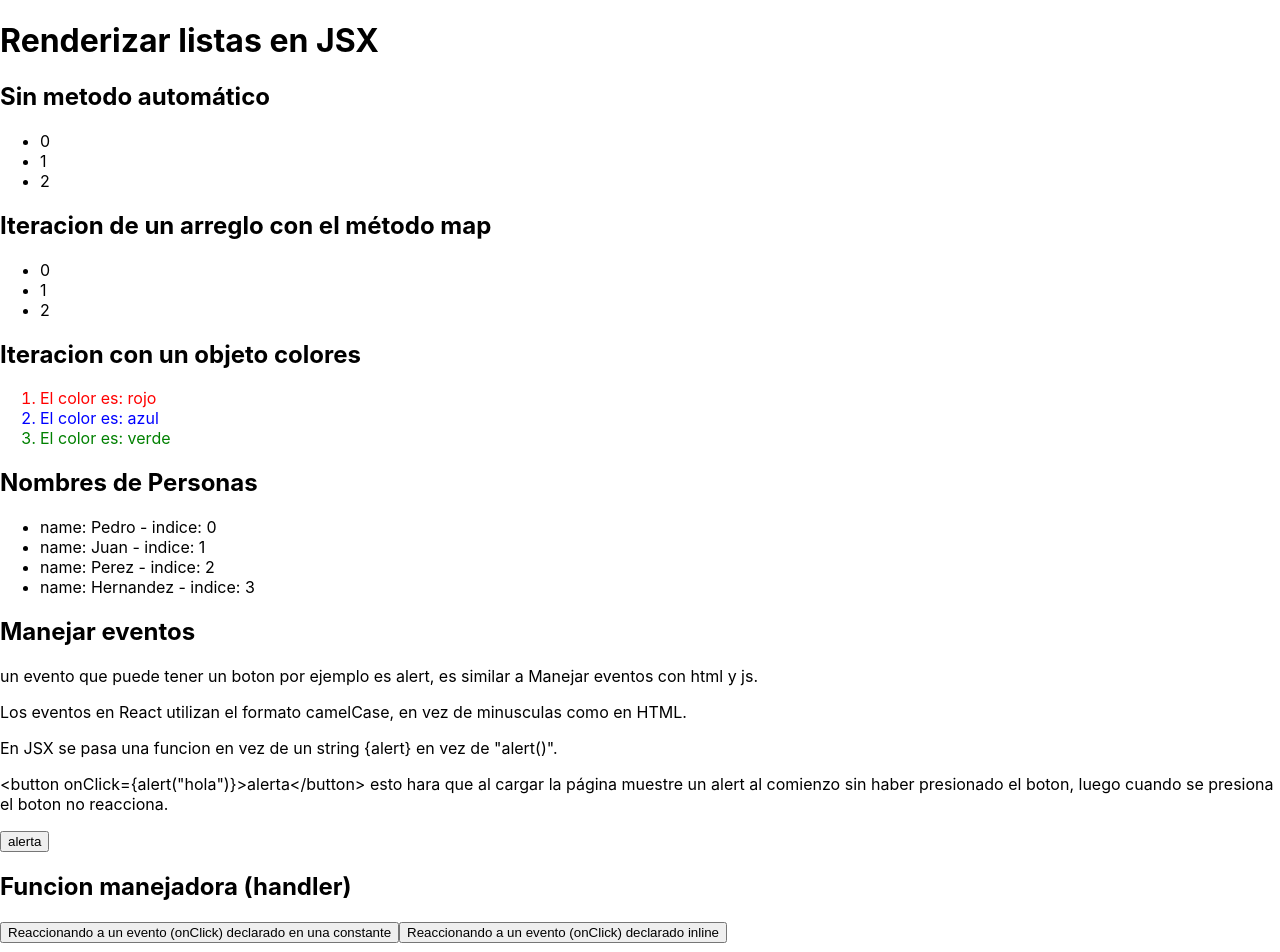
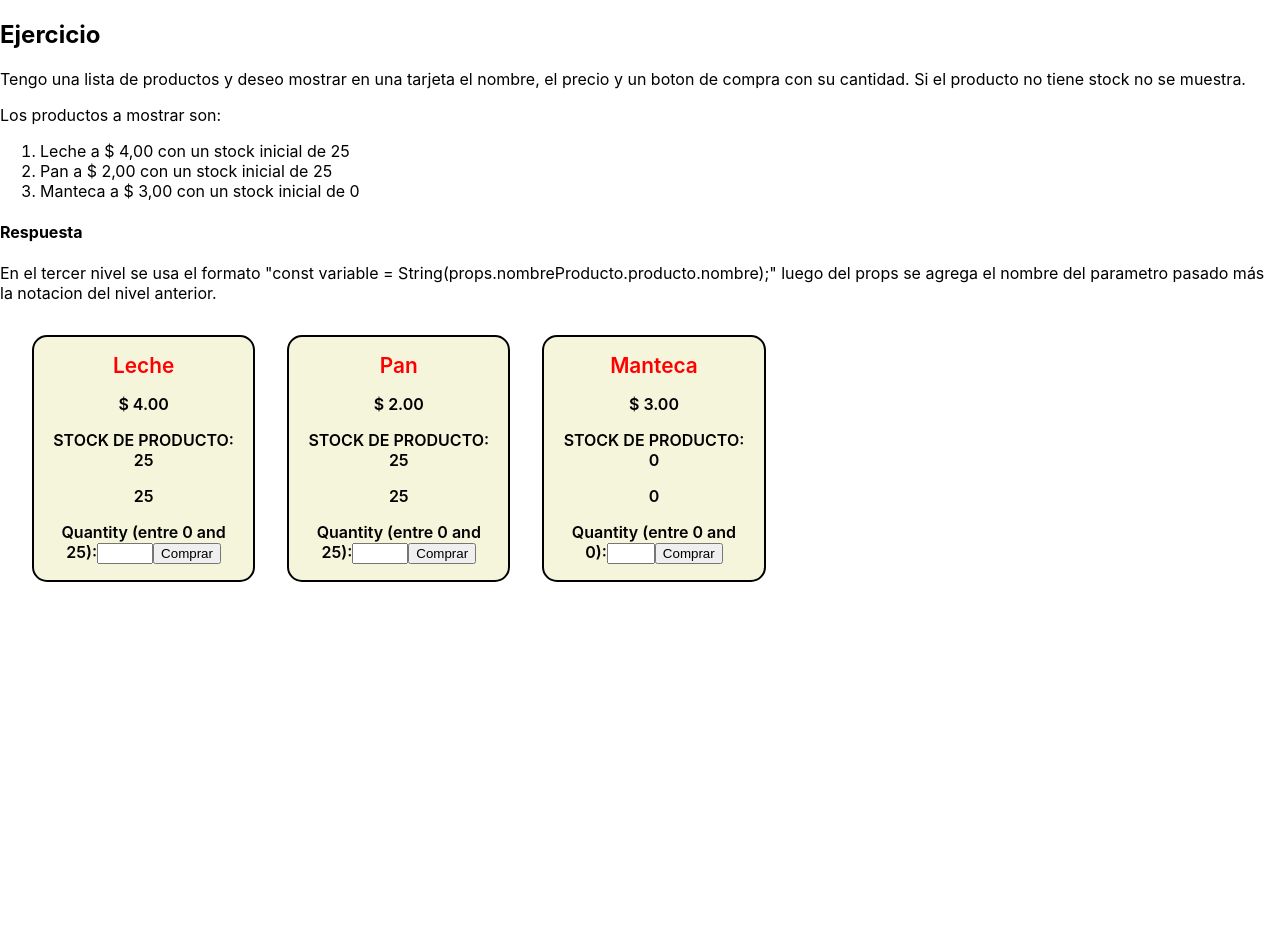
Before and after one commit to patricioprietogaray/numen2023, a React (Create React App) app: page / in a window 1280 px wide. Shown: the top 952 px of the page. After the commit the page ends 800 px from the top, so only its background shows below. Built offline with nearby package versions, Linux system fonts and the light colour scheme.

Commit message:
ejercicio que se planteo con las respuestas del alumno
Tengo una lista de productos y deseo mostrar en una tarjeta el nombre, el precio y un boton de compra con su cantidad.
        Si el producto no tiene stock no se muestra.

```diff
--- a/src/App.js
+++ b/src/App.js
@@ -4,6 +4,7 @@ import Lista from './components/lista';
 import Codigo from './components/codigo';
 import Tarjeta from './components/tarjeta';
 import ContenedorLista from './components/contenedorLista';
+import AA1EjercicioProductosContenedor from './components/A-A-1-ejercicioProductosContenedor';
 
 function App() {
   // crear un arreglo con numeros del 0 al 9
@@ -48,7 +49,7 @@ function App() {
 
   return (
     <>
-      <h1>Renderizar listas en JSX</h1>
+      {/* <h1>Renderizar listas en JSX</h1>
       <h2>Sin metodo automático</h2>
       <ul>
         <li>{lista[0]}</li>
@@ -62,18 +63,18 @@ function App() {
       {/* muestro la constante que es una lista mapeada, recorre uno a uno
       los elemenetos y devuelve el elemento, en cambio el forEach lo recorre y no devuelve
       elementos a menos que se especifique */}
-      <ul>{listaMapeada}</ul>
+      {/* <ul>{listaMapeada}</ul> */}
 
-      <h2>Iteracion con un objeto colores</h2>
+      {/* <h2>Iteracion con un objeto colores</h2> */}
       {/* del objeto colores esta tiene dos propiedades el id (nombre del color en castellano) que
       se muestra en la lista y que se pone como  llave o key; por otro lado la propiedad color
       (nombre del color como lo acepta css para mostrar el estilo) */}
-      <ol>{colores.map((color) => <li style={{ color: color.color }} key={color.id}>El color es: {color.id}</li>)}</ol>
+      {/* <ol>{colores.map((color) => <li style={{ color: color.color }} key={color.id}>El color es: {color.id}</li>)}</ol> */}
 
-      <h2>Nombres de Personas</h2>
-      <ul>{nombresPersonas}</ul>
+      {/* <h2>Nombres de Personas</h2>
+      <ul>{nombresPersonas}</ul> */}
 
-      <h2>Manejar eventos</h2>
+      {/* <h2>Manejar eventos</h2>
       <p>un evento que puede tener un boton por ejemplo es alert, es similar a Manejar
         eventos con html y js.</p>
       <p>
@@ -84,16 +85,16 @@ function App() {
       </p>
       <p>{'<button onClick={alert("hola")}>alerta</button>'} esto hara que al cargar la página muestre
         un alert al comienzo sin haber presionado el boton, luego cuando se presiona el boton
-        no reacciona.</p>
+        no reacciona.</p> */}
       {/* evento cuando hace clic y llama a una funcion que cuando se cliquea muestra 'Hola' en un alert */}
-      <button onClick={() => alert('Hola')}>alerta</button>
+      {/* <button onClick={() => alert('Hola')}>alerta</button> */}
 
-      <h2>Funcion manejadora (handler)</h2>
+      {/* <h2>Funcion manejadora (handler)</h2>
       <button onClick={reaccionHandler}>Reaccionando a un evento (onClick) declarado en una constante</button>
-      <button onClick={() => alert('Reaccion inline!')}>Reaccionando a un evento (onClick) declarado inline</button>
+      <button onClick={() => alert('Reaccion inline!')}>Reaccionando a un evento (onClick) declarado inline</button> */}
 
 
-      <h2>COMPONENTES</h2>
+      {/* <h2>COMPONENTES</h2>
       <h3>¿Qué problemas resuelven los componentes?</h3>
       <ul>
         <li>Cuando navegamos por una página tradicional,
@@ -122,11 +123,11 @@ function App() {
         a los hijos. Esto implica crear clases de objetos que funcionan como prototipos
         para crear otras instancias diferentes de dichos objetos, que heredan sus
         métodos y propiedades del objeto padre. La clase esta "viva" durante toda
-        la vida de la aplicación. Las clases van de lo general a lo particular.
+        la vida de la aplicación. Las clases van de lo general a lo particular. */}
 
 
-      </p>
-      <pre>
+      {/* </p> */}
+      {/* <pre>
         <code>
           <span>import {Component} from 'react';</span><br />
           <br /><span>export default class componente extend Component {'{'}</span><br />
@@ -140,8 +141,8 @@ function App() {
           <span>{'}'}</span><br />
 
         </code>
-      </pre>
-      <p>.... o componentes funcionales</p>
+      </pre> */}
+      {/* <p>.... o componentes funcionales</p>
       <p>La programación funcional se vale de la composición, que implica el camino
         inverso: desde lo específico a lo general. Consiste en abstraer la lógica
         en pequeñas funciones que se enfocan en cumplir una tarea particular. Luego
@@ -149,8 +150,8 @@ function App() {
         obtienes una aplicación compuesta de múltiples funciones. La función está "viva"
         solo cuando es llamada por otro proceso, se ejecuta y devuelve los datos; luego
         "muere". Los componentes funcionales son mucho más rápido.
-      </p>
-      <pre>
+      </p> */}
+      {/* <pre>
         <code>
           <span>const componente = () {'=> {'}</span><br />
           <span>  return {'('}</span><br />
@@ -158,13 +159,13 @@ function App() {
           <span>  {');'}</span><br />
           <span>{'}'}</span><br />
           <span></span><br />
-          <span>{'export default componente;'}</span><br />
+          <span>{'export default componente;'}</span><br /> */}
 
 
-        </code>
-      </pre>
+        {/* </code>
+      </pre> */}
 
-      <h2>Exportar e importar compententes</h2>
+      {/* <h2>Exportar e importar compententes</h2>
       <p>En primer lugar se crea el componente hijo y luego se exporta para que esté disponible
         para todos!
       </p>
@@ -176,9 +177,9 @@ function App() {
       </p>
       <pre><code>{"import nombreDelComponente from '"}{'./rutaDondeSeEncuentraElComponente'}{"'"}</code></pre>
       <p>Y en tercer lugar y por último debo llamar al componente desde el componente padre:</p>
-      <pre><code>{'<nombreDelComponente />'}</code></pre>
+      <pre><code>{'<nombreDelComponente />'}</code></pre> */}
 
-      <h3>Ejemplo de componente mostrando una lista!(import Lista from './components/lista';) y llamo a {'<ul><Lista></Lista></ul>'}</h3>
+      {/* <h3>Ejemplo de componente mostrando una lista!(import Lista from './components/lista';) y llamo a {'<ul><Lista></Lista></ul>'}</h3>
       <ul><Lista /></ul>
       <Codigo />
 
@@ -204,10 +205,24 @@ function App() {
         luego la tarjeta -padre-)</p>
       <Tarjeta />
 
-      <h4>Otro ejemplo</h4>
-      <ContenedorLista />
+      <h4>Otro ejemplo</h4> */}
+      {/* <ContenedorLista />  */}
+
+      <h2>Ejercicio</h2>
+      <p>Tengo una lista de productos y deseo mostrar en una tarjeta el nombre, el precio y un boton de compra con su cantidad.
+        Si el producto no tiene stock no se muestra.
+      </p>
+      <p>Los productos a mostrar son:</p>
+      <ol>
+        <li>Leche a $ 4,00 con un stock inicial de 25</li>
+        <li>Pan a $ 2,00 con un stock inicial de 25</li>
+        <li>Manteca a $ 3,00 con un stock inicial de 0</li>
+      </ol>
+      <h4>Respuesta</h4>
+      <AA1EjercicioProductosContenedor />
+
     </>
-    // 1:09
+
   );
 }
 
--- /dev/null
+++ b/src/components/A-A-1-ejercicioProductosContenedor.js
@@ -0,0 +1,85 @@
+import React from 'react';
+import AB1EjercicioProductosLista from './A-B-1-ejercicioProductosLista';
+
+const AA1EjercicioProductosContenedor = () => {
+
+    let productos = [
+      {
+        id:1,
+        nombre: 'Leche',
+        precio: '4.00',
+        stock: 25
+      },
+      {
+        id:2,
+        nombre: 'Pan',
+        precio: '2.00',
+        stock: 25
+      },
+      {
+        id:3,
+        nombre: 'Manteca',
+        precio: '3.00',
+        stock: 0
+      }
+    ];
+
+  const estilos = {
+          margin: "1rem",
+          padding: "1rem",
+          border: "solid 2px black",
+          borderRadius: "15px",
+          width: "15%",
+          backgroundColor: "beige",
+          color: "black",
+          fontWeight: 600,
+          textAlign: "center",
+
+        }
+
+    return (
+      <>
+        {/* <p>Desde contenedor obtendré los datos (en este caso desde un objeto que
+          se declara en el mismo componente): el componente se denomina registro
+          y para acceder a cada una de sus propiedades (campos) se utiliza la notación
+          del punto. Por ejemplo el objeto se denomina productos y para acceder a su
+          id se utiliza productos.id</p>
+        <p>
+          Para recorrer la tabla u objeto se utiliza el metodo map (se puede
+          usar el reduce o filter segun el caso...), se debe proyectar un key
+          que sera la clave y se pasa el parametro del objeto que ira como
+          props al objeto hijo. Ej: {'<'}componenteHijo producto={'{'}registro{'}'} key={'{'}registro.id{'} />'}
+        </p>
+        <p>
+          En el componente hijo recibo el dato como un argumento props y accedo desde props.producto.id, donde
+          producto es la propiedad que lo declaro en componenteHijo que le paso el objeto registro.
+        </p>
+        <p>
+          En el componente hijo los datos se pasan a una variable o constante dentro de
+          la funcion y por fuera del return. (Con el fomato "const variable = props.producto.nombre;")
+        </p>
+        <p>
+          En cuanto a los estilos en el contenedor se aplican estilos solo para el
+          contenedor....
+        </p> */}
+        <p>
+          En el tercer nivel se usa el formato "const variable = String(props.nombreProducto.producto.nombre);"
+          luego del props se agrega el nombre del parametro pasado más la notacion del nivel
+          anterior.
+        </p>
+        {/* console.log("productos "+productos) */}
+        <div style={{display:"flex", margin: "1rem"}}>
+
+        {/* hago un map de productos y llamo al contenedor pasandole el prop */}
+        {
+          productos.map(registro =>
+            <div style={estilos}>
+              <AB1EjercicioProductosLista producto={registro} key={registro.id} />
+            </div>
+          )}
+        </div>
+      </>
+    );
+}
+
+export default AA1EjercicioProductosContenedor;
--- /dev/null
+++ b/src/components/A-B-1-ejercicioProductosLista.js
@@ -0,0 +1,21 @@
+import React from 'react';
+import AC1EjercicioProductosNombreProducto from './A-C-1-ejercicioProductosNombreProducto';
+import AC2ejercicioProductosPrecioProducto from './A-C-2ejercicioProductosPrecioProducto';
+import AC3ejercicioProductosStockProducto from './A-C-3ejercicioProductosStockProducto';
+import AC4ejercicioProductosCompraProducto from './A-C-4ejercicioProductosCompraProducto';
+
+const AB1EjercicioProductosLista = (props) => {
+    const idProducto = props.producto.id;
+    console.log(idProducto);
+
+    return (
+        <div>
+            <AC1EjercicioProductosNombreProducto nombreProducto={props} key={idProducto} />
+            <AC2ejercicioProductosPrecioProducto precioProducto={props} key={idProducto} />
+            <AC3ejercicioProductosStockProducto stockProducto={props} key={idProducto} />
+            <AC4ejercicioProductosCompraProducto stockProducto={props} key={idProducto} />
+        </div>
+    );
+}
+
+export default AB1EjercicioProductosLista;
--- /dev/null
+++ b/src/components/A-C-1-ejercicioProductosNombreProducto.js
@@ -0,0 +1,18 @@
+import React from 'react';
+
+const AC1EjercicioProductosNombreProducto = (props) => {
+
+    const nombreProd = String(props.nombreProducto.producto.nombre);
+    const estilo = {
+        fontSize: "1.3rem",
+        color:"red"
+    }
+
+    return (
+        <>
+            <span style={estilo}>{nombreProd}</span>
+        </>
+    );
+}
+
+export default AC1EjercicioProductosNombreProducto;
--- /dev/null
+++ b/src/components/A-C-2ejercicioProductosPrecioProducto.js
@@ -0,0 +1,12 @@
+import React from 'react';
+
+const AC2ejercicioProductosPrecioProducto = (props) => {
+    const precio = String(props.precioProducto.producto.precio);
+    return (
+        <p>
+            $ {precio}
+        </p>
+    );
+}
+
+export default AC2ejercicioProductosPrecioProducto;
--- /dev/null
+++ b/src/components/A-C-3ejercicioProductosStockProducto.js
@@ -0,0 +1,12 @@
+import React from 'react';
+
+const AC3ejercicioProductosStockProducto = (props) => {
+    const stock = String(props.stockProducto.producto.stock);
+    return (
+        <p>
+            STOCK DE PRODUCTO: {stock}
+        </p>
+    );
+}
+
+export default AC3ejercicioProductosStockProducto;
--- /dev/null
+++ b/src/components/A-C-4ejercicioProductosCompraProducto.js
@@ -0,0 +1,18 @@
+import React from 'react';
+import AD1ejercicioProductosCompraProductoDisplayCompra from './A-D-1ejercicioProductosCompraProductoDisplayCompra';
+
+
+
+const AC4ejercicioProductosCompraProducto = (props) => {
+    const idProducto = String(props.stockProducto.producto.idProducto);
+    const stockMax = String(props.stockProducto.producto.stock);
+
+    return (
+        <>
+            <AD1ejercicioProductosCompraProductoDisplayCompra key={idProducto} maximo={stockMax} />
+
+        </>
+    );
+}
+
+export default AC4ejercicioProductosCompraProducto;
--- /dev/null
+++ b/src/components/A-D-1ejercicioProductosCompraProductoDisplayCompra.js
@@ -0,0 +1,29 @@
+// import React, { useState } from 'react';
+import React from "react";
+
+
+const AD1ejercicioProductosCompraProductoDisplayCompra = (props) => {
+    const maximo = String(props.maximo);
+    const comprarAccion = () => {
+        const cantidad = String(document.querySelector('#quantity').value);
+
+        alert(`Cantidad de compra: ${cantidad}. Compra realizada!`);
+
+        // props.stock = Number(maximo) - Number(cantidad);
+        alert(String(props.stockProducto.productos.stock));
+        // const estoc = useState()
+
+    }
+    return (
+        <>
+            <p>{maximo}</p>
+            <form>
+                <label for="quantity">Quantity (entre 0 and {maximo}):</label>
+                <input type="number" id="quantity" name="quantity" min="0" max={maximo}/>
+                <button onClick={comprarAccion}>Comprar</button>
+            </form>
+        </>
+    );
+}
+
+export default AD1ejercicioProductosCompraProductoDisplayCompra;
--- a/src/components/contenedorLista.js
+++ b/src/components/contenedorLista.js
@@ -57,6 +57,8 @@ const ContenedorLista = () => {
                 {/* paso info como saludo y que le paso ?? al itemLista (elemento) que estoy recorriendo */}
                 {listaSaludos.map((itemLista) => <ItemLista key={itemLista.id} saludo={itemLista} />)}
             </ol>
+
+
         </>
 
     );
```
